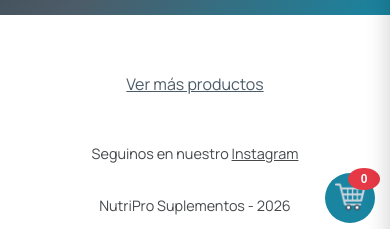
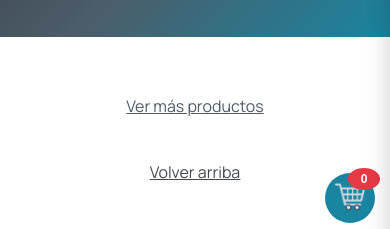
Before and after one commit to juanipaez/nutripro, a plain HTML site: page index.html in a window 390 px wide. Shown: the part 541-770 px from the top of the page. Drawn offline with Linux system fonts and the light colour scheme; no server answers.

Commit message:
Actualización

```diff
--- a/css/styles.css
+++ b/css/styles.css
@@ -500,8 +500,13 @@ footer a:hover {
     margin: 0;
 }
 
+.ver-mas {
+    display: none;
+}
+
 @media (max-width: 750px) {
     .ver-mas{
+        display: block;
         text-align: center;
         color: #4C5C68;
         text-decoration: underline;
--- a/index.html
+++ b/index.html
@@ -37,6 +37,8 @@
             </div>
         </header>
 
+        <br>
+
         <nav>
             <input type="checkbox" id="menu-toggle">
             <label for="menu-toggle" class="menu-icon">☰</label>
@@ -60,6 +62,10 @@
         <br>
         <p class="ver-mas">
             <label for="menu-toggle">Ver más productos</label>
+            <br>
+            <br>
+            <br>
+            <a href="#header">Volver arriba</a>
         </p>
 
         <button class="carrito-flotante" id="abrir-carrito" aria-label="Abrir carrito" aria-expanded="false">
```
